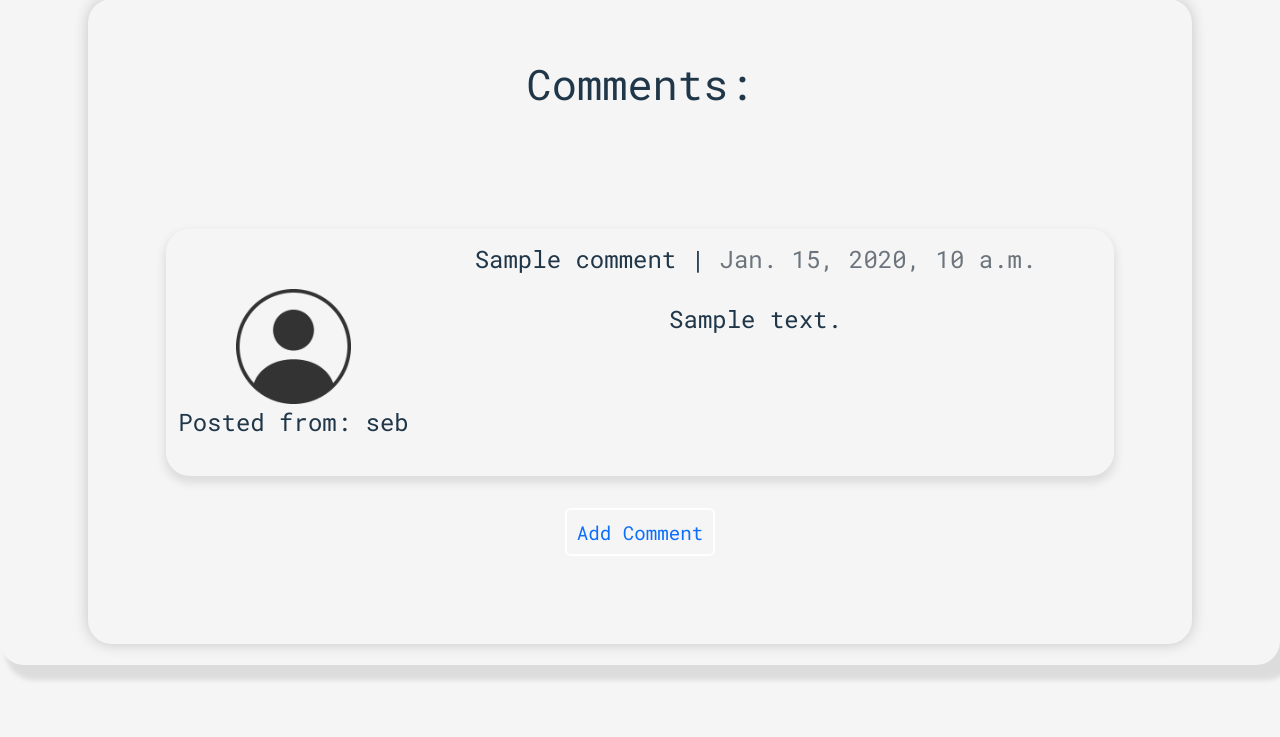
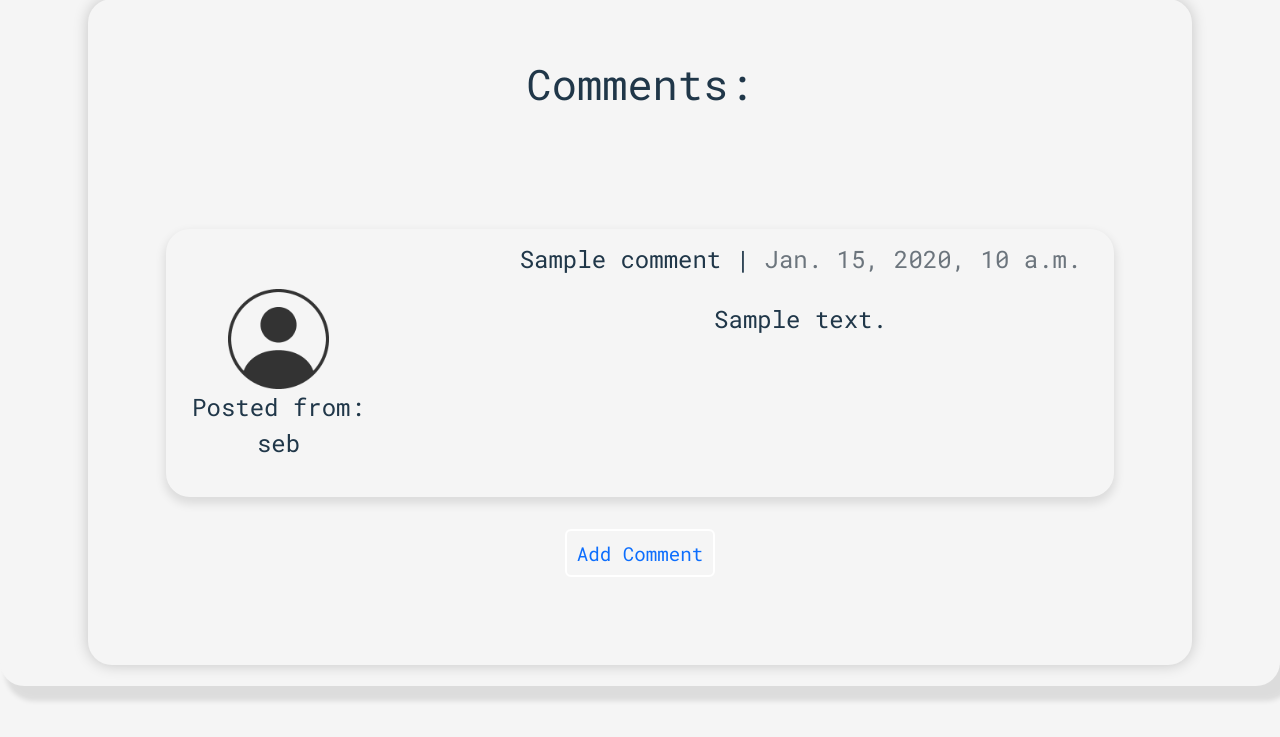
Before and after one commit to Code-Institute-Submissions/florys, a Django app: page /detail/1 in a window 1280 px wide. Shown: the part 860-1597 px from the top of the page. Run offline with Django 3.2, Linux system fonts and the light colour scheme; a user stored in the database is signed in; data comes from the database, SQL or seed files in the repository; tables that the repository leaves empty hold one stand-in row (values such as "Sample post"); some libraries are stand-ins or nearby versions.

Commit message:
Added gap to comments section

```diff
--- a/templates/post/post_detail.html
+++ b/templates/post/post_detail.html
@@ -120,8 +120,8 @@
                                         {% else %}
                                             <div class="py-4">
                                             {% for comment in post.comments.all %}
-                                                <div class="comment d-flex justify-center align-center p-2"
-                                                     style="padding: 10px;">
+                                                <div class="comment d-flex justify-center align-center p-2 "
+                                                     style="padding: 10px; gap: 5rem;">
                                                     <div class="text-left w-25 comment-author">
                                                         {% if comment.user.profile.profile_pic.url %}
                                                             <img src="{{ comment.user.profile.profile_pic.url }}"
```
